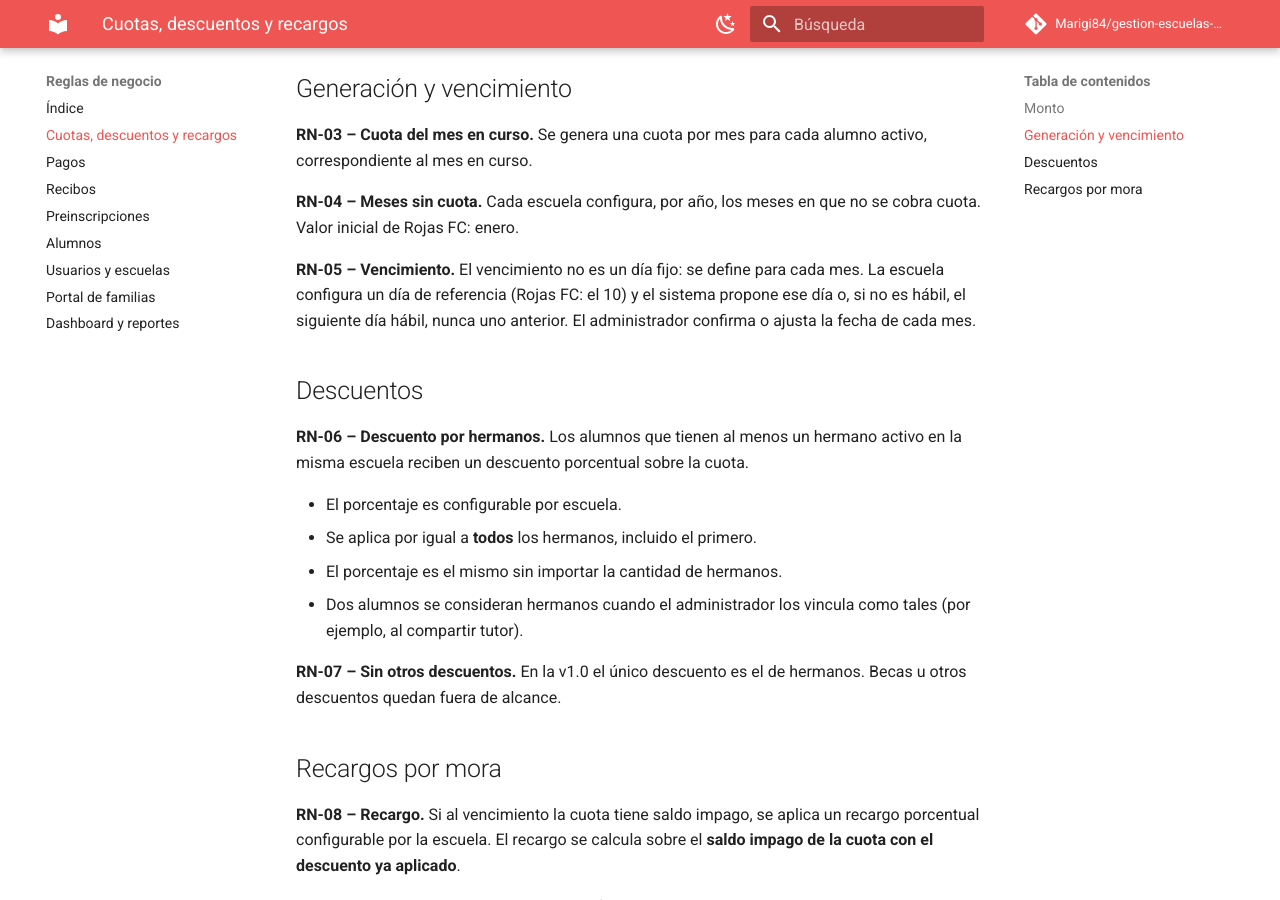
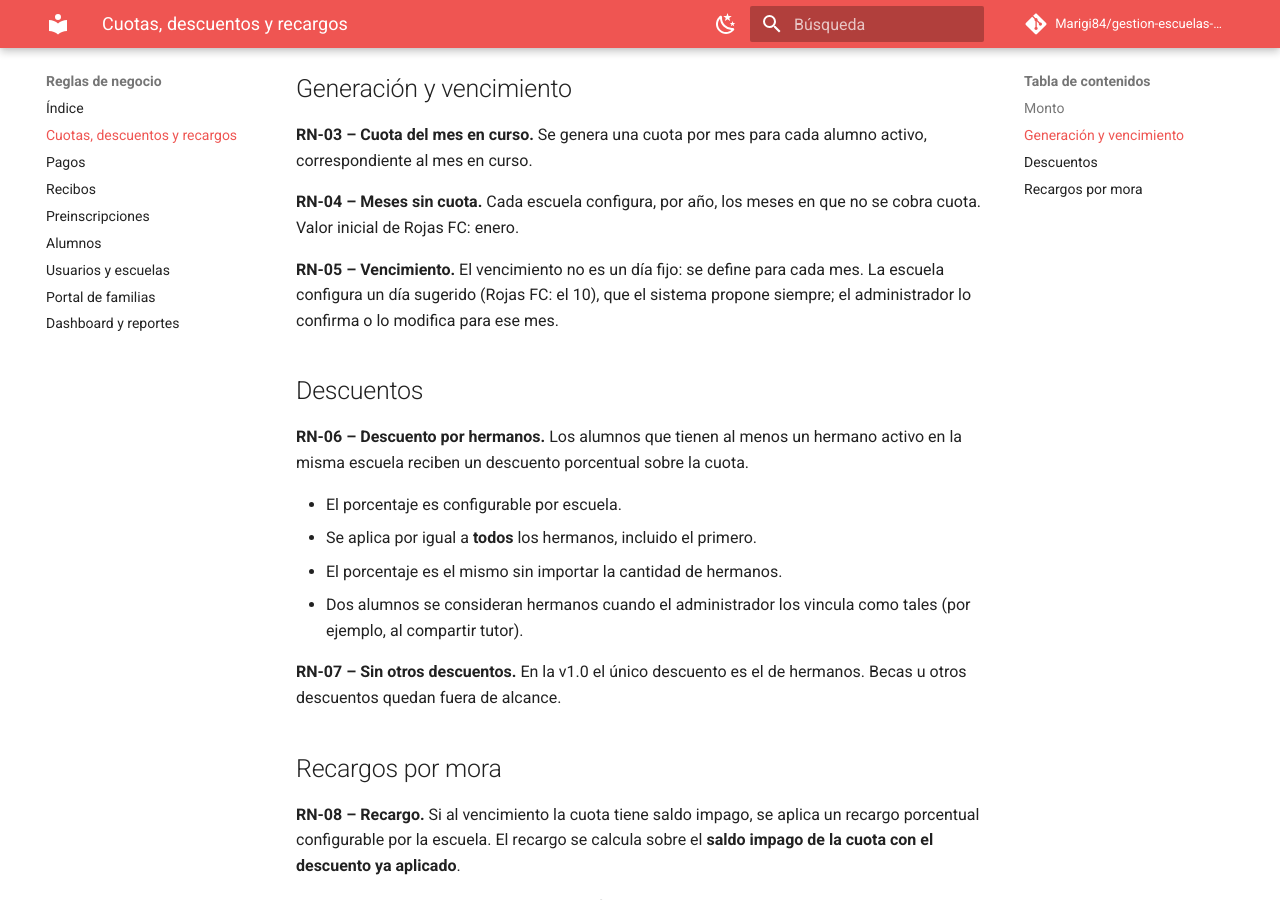
Before and after one commit to Marigi84/gestion-escuelas-deportivas, an MkDocs documentation site: the page built from docs/03-reglas-de-negocio/cuotas.md, in a window 1280 px wide and 900 px high, scrolled down 417 px. Built offline with MkDocs 1.6.1 and Material for MkDocs 9.7.7, drawn with Linux system fonts in a browser that asks for light colours; comment, search, counter and statistics services are not loaded.

Commit message:
docs: simplificar sugerencia de vencimiento

```diff
--- a/docs/03-reglas-de-negocio/cuotas.md
+++ b/docs/03-reglas-de-negocio/cuotas.md
@@ -12,7 +12,7 @@
 
 **RN-04 – Meses sin cuota.** Cada escuela configura, por año, los meses en que no se cobra cuota. Valor inicial de Rojas FC: enero.
 
-**RN-05 – Vencimiento.** El vencimiento no es un día fijo: se define para cada mes. La escuela configura un día de referencia (Rojas FC: el 10) y el sistema propone ese día o, si no es hábil, el siguiente día hábil, nunca uno anterior. El administrador confirma o ajusta la fecha de cada mes.
+**RN-05 – Vencimiento.** El vencimiento no es un día fijo: se define para cada mes. La escuela configura un día sugerido (Rojas FC: el 10), que el sistema propone siempre; el administrador lo confirma o lo modifica para ese mes.
 
 ## Descuentos
 
```
Also changed, not shown: docs/03-reglas-de-negocio/index.md (+1 -1 lines), docs/gestion/minutas/2026-11-26-reglas-de-negocio.md (+1 -1 lines).
